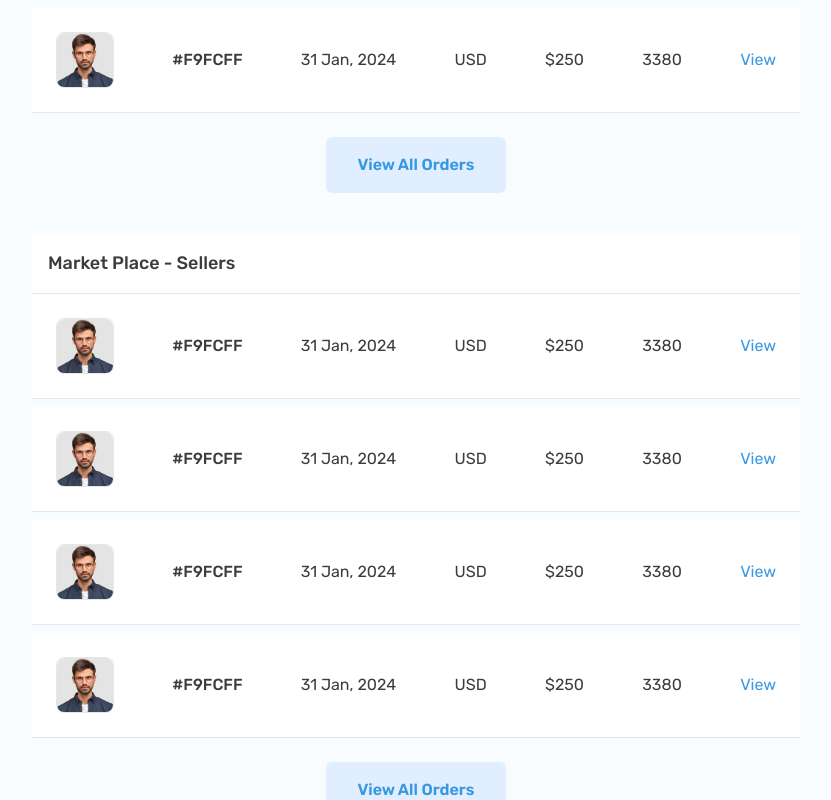
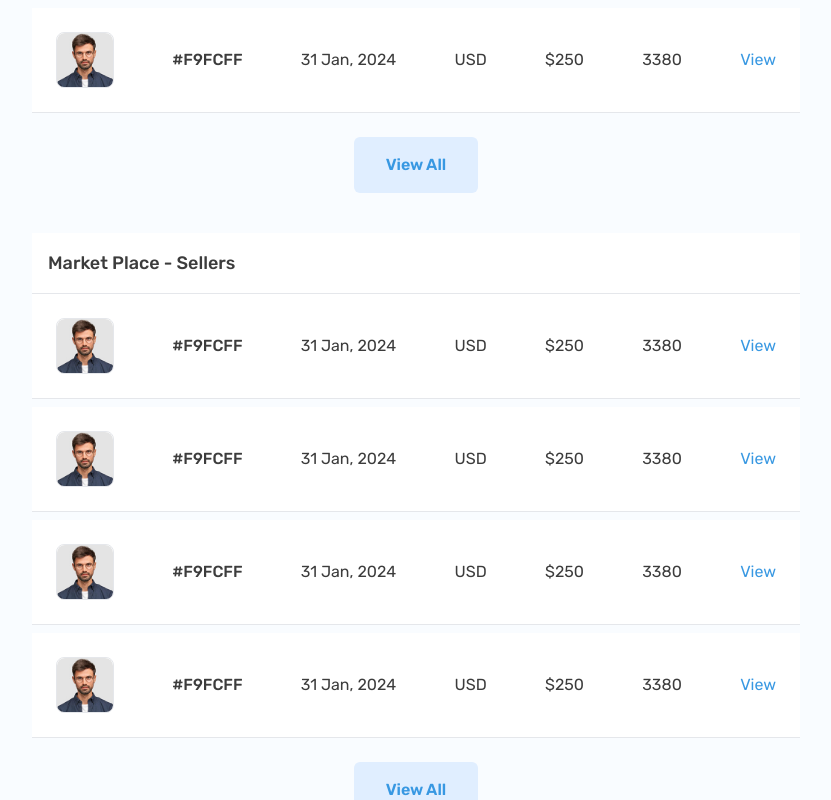
Before and after one commit to marufkhan20/kyat-selling-marketplace, a Next.js app in the folder frontend/: page /dashboard in a window 1280 px wide. Shown: the part 1420-2220 px from the top of the page, without its empty margins (224-1055 px from the left). Built offline with nearby package versions, Linux system fonts and the light colour scheme.

Commit message:
Update Orders.jsx

```diff
--- a/frontend/src/components/shared/Dashboard/Orders.jsx
+++ b/frontend/src/components/shared/Dashboard/Orders.jsx
@@ -17,7 +17,7 @@ const ActiveOrders = ({ title, viewButton = false }) => {
       {viewButton && (
         <div className="flex justify-center pb-4">
           <Button variant="secondary" href="/dashboard/orders">
-            View All Orders
+            View All
           </Button>
         </div>
       )}
```
